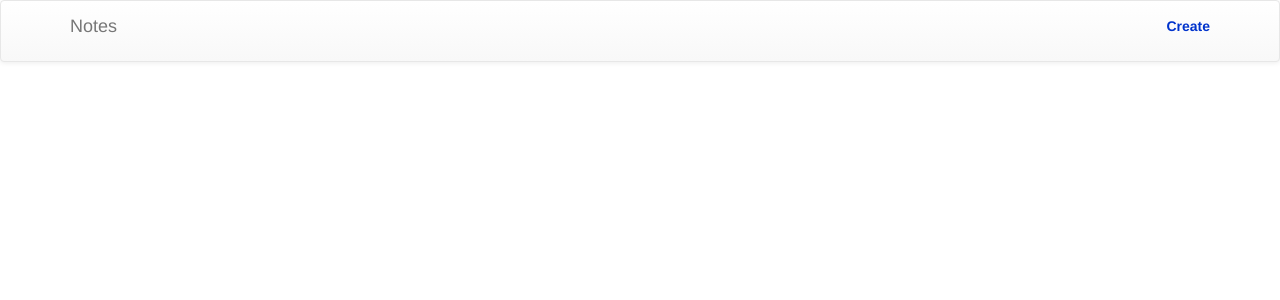
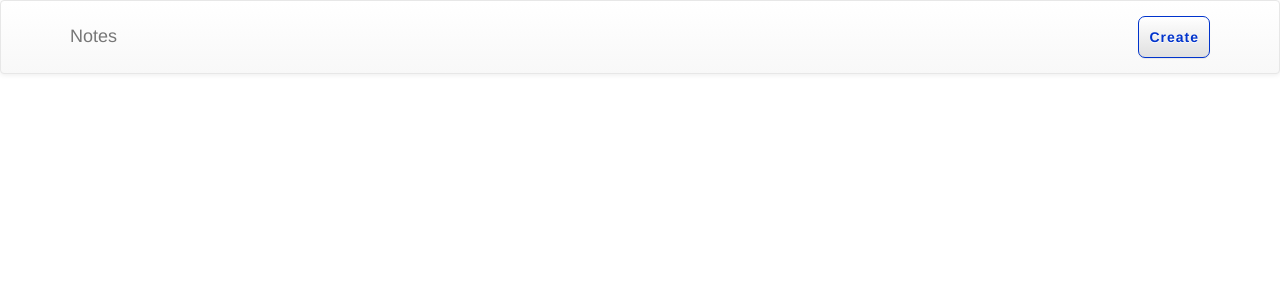
Before and after one commit to okayonbasi/note-app, a React (Create React App) app: page / in a window 1280 px wide. Shown: the top 300 px of the page. Built offline with nearby package versions, Linux system fonts and the light colour scheme.

Commit message:
edit header.js

```diff
--- a/src/assets/style/header.sass
+++ b/src/assets/style/header.sass
@@ -1,3 +1,10 @@
 .NewNote
     color:#0033cc
     font-weight: bold
+    border: 1px solid #0033cc
+    padding: 10px
+    border-radius: 7px
+    letter-spacing: 1px
+
+.notes
+    margin: 10px
--- a/src/components/header.js
+++ b/src/components/header.js
@@ -10,13 +10,13 @@ class header extends Component {
             <Navbar>
   <Navbar.Header>
     <Navbar.Brand>
-      <a href="#home">Notes</a>
+      <a href="" className="notes">Notes</a>
     </Navbar.Brand>
     <Navbar.Toggle />
   </Navbar.Header>
   <Navbar.Collapse>
 
-    <Navbar.Text pullRight><p className="NewNote">Create</p></Navbar.Text>
+    <Navbar.Text pullRight><Button className="NewNote">Create</Button></Navbar.Text>
   </Navbar.Collapse>
 </Navbar>
 </div>
```
Also changed, not shown: src/assets/img/notes.jpg (renamed from src/assets/img/notes.png).
